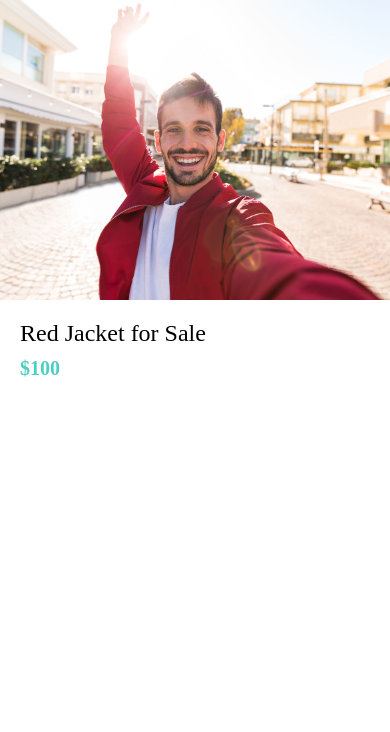
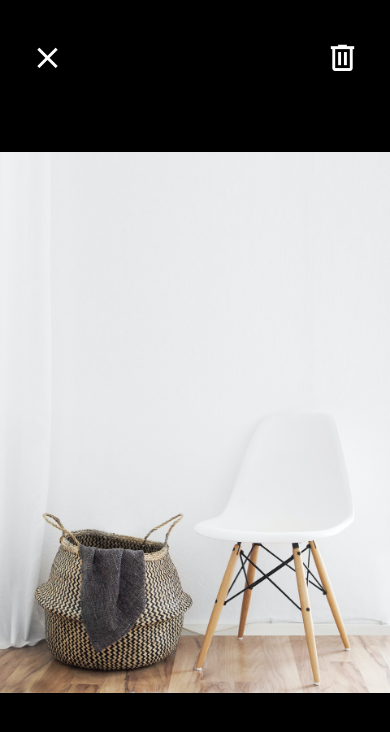
Before and after one commit to muhammad-asher/DoneWithit, a React Native app: screen / in a window 390 px wide. Shown: the top 732 px of the page. Built offline with nearby package versions, Linux system fonts and the light colour scheme.

Commit message:
Finish Styling

```diff
--- a/App.js
+++ b/App.js
@@ -7,5 +7,5 @@
 import ListingDetailsScreen from "./app/screens/ListingDetailsScreen";
 
 export default function App() {
-	return <ListingDetailsScreen />;
+	return <ViewImageScreen />;
 }
--- /dev/null
+++ b/app/components/ListItem.js
@@ -0,0 +1,35 @@
+import React from "react";
+import { View, StyleSheet, Image } from "react-native";
+import colors from "../config/colors";
+import AppText from "./AppText";
+
+function ListItem({ title, subtitle, image }) {
+	return (
+		<View style={styles.container}>
+			<Image style={styles.image} source={image} />
+			<View>
+				<AppText style={styles.title}>{title}</AppText>
+				<AppText style={styles.subtitle}>{subtitle}</AppText>
+			</View>
+		</View>
+	);
+}
+const styles = StyleSheet.create({
+	container: {
+		flexDirection: "row",
+	},
+	image: {
+		width: 70,
+		height: 70,
+		borderRadius: 35,
+		marginRight: 10,
+	},
+	title: {
+		fontWeight: "700",
+	},
+	subtitle: {
+		color: colors.medium,
+	},
+});
+
+export default ListItem;
--- a/app/config/colors.js
+++ b/app/config/colors.js
@@ -3,4 +3,5 @@
 	secondary: "#4ecdc4",
 	black: "#000",
 	white: "#fff",
+	medium: "#6e6969",
 };
--- a/app/screens/ListingDetailsScreen.js
+++ b/app/screens/ListingDetailsScreen.js
@@ -1,6 +1,7 @@
 import React from "react";
 import { View, Image, StyleSheet } from "react-native";
 import AppText from "../components/AppText";
+import ListItem from "../components/ListItem";
 import colors from "../config/colors";
 
 function ListingDetailsScreen(props) {
@@ -10,6 +11,13 @@
 			<View style={styles.detailContainer}>
 				<AppText style={styles.title}>Red Jacket for Sale</AppText>
 				<AppText style={styles.price}>$100</AppText>
+				<View style={styles.usercontainer}>
+					<ListItem
+						image={require("../assets/asher.png")}
+						title="Muhammad Asher"
+						subtitle="5 Listings"
+					/>
+				</View>
 			</View>
 		</View>
 	);
@@ -32,6 +40,9 @@
 		fontSize: 20,
 		marginVertical: 10,
 	},
+	usercontainer: {
+		marginVertical:40
+	},
 });
 
 export default ListingDetailsScreen;
--- a/app/screens/ViewImageScreen.js
+++ b/app/screens/ViewImageScreen.js
@@ -1,12 +1,21 @@
 import React from "react";
 import { Image, StyleSheet, View } from "react-native";
+import { MaterialCommunityIcons } from "@expo/vector-icons";
 import colors from "../config/colors";
 
 function ViewImageScreen(props) {
 	return (
 		<View style={styles.container}>
-			<View style={styles.closeIcon}></View>
-			<View style={styles.deleteIcon}></View>
+			<View style={styles.closeIcon}>
+				<MaterialCommunityIcons name="close" color="white" size={35} />
+			</View>
+			<View style={styles.deleteIcon}>
+				<MaterialCommunityIcons
+					name="trash-can-outline"
+					color="white"
+					size={35}
+				/>
+			</View>
 
 			<Image
 				resizeMode="contain"
@@ -19,9 +28,6 @@
 
 const styles = StyleSheet.create({
 	closeIcon: {
-		width: 50,
-		height: 50,
-		backgroundColor: colors.primary,
 		position: "absolute",
 		top: 40,
 		left: 30,
@@ -31,9 +37,6 @@
 		flex: 1,
 	},
 	deleteIcon: {
-		width: 50,
-		height: 50,
-		backgroundColor: colors.secondary,
 		position: "absolute",
 		top: 40,
 		right: 30,
```
Also changed, not shown: app/assets/asher.png (added).
